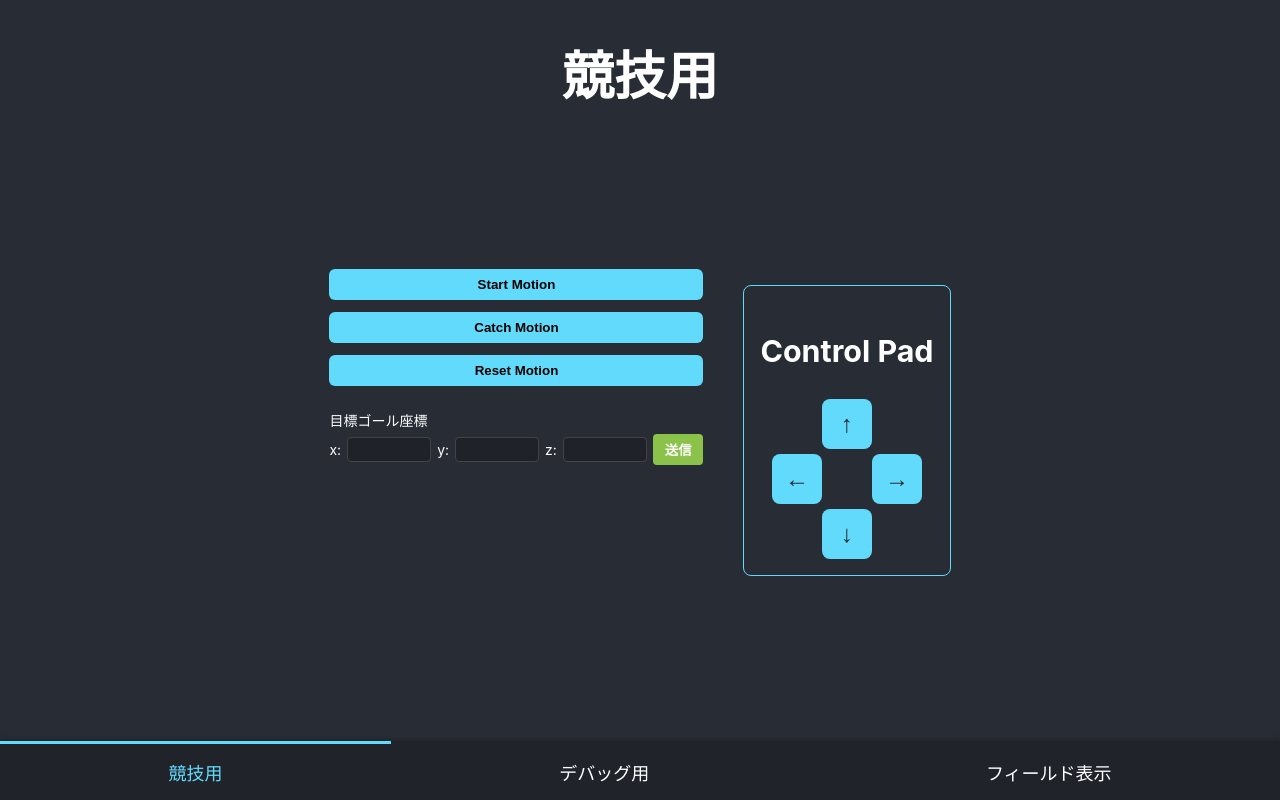
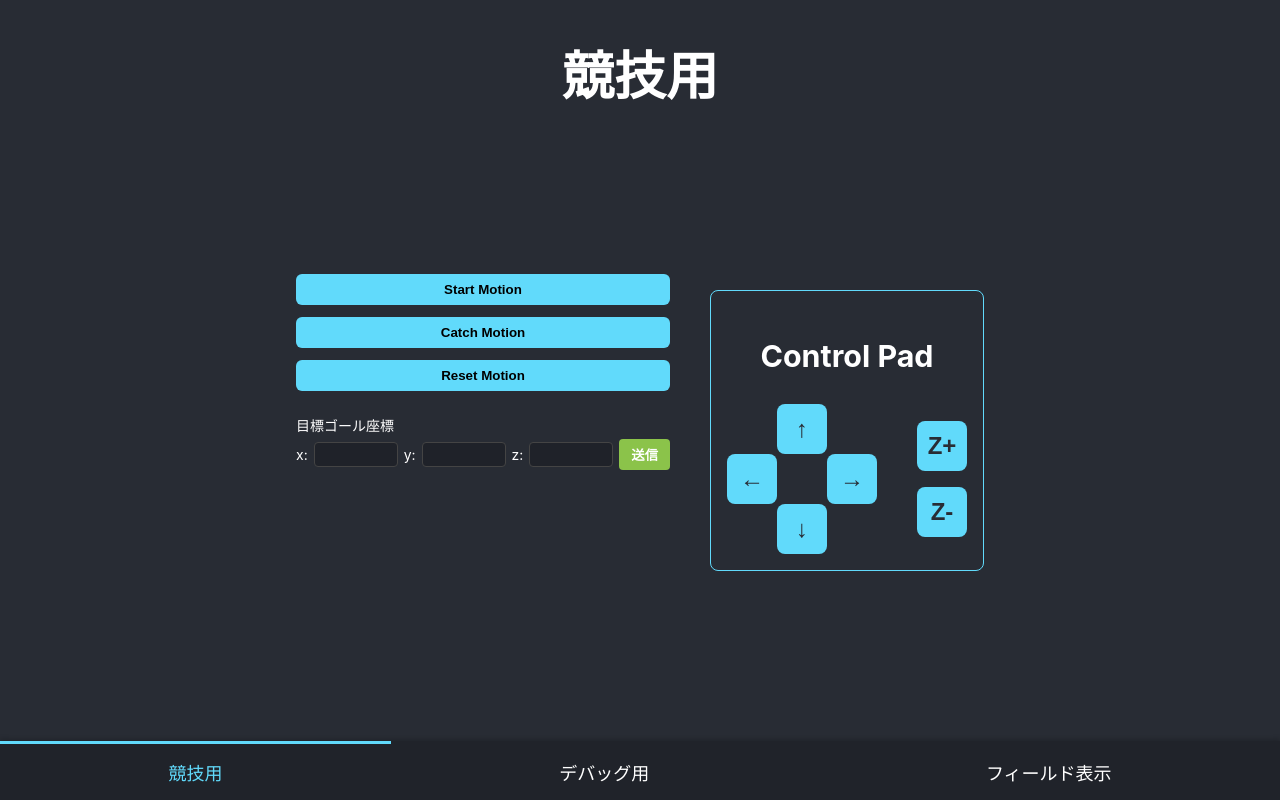
Before and after one commit to SameSameIndustry/catchrobo_app, a React (Create React App) app in the folder frontend/: page / in a window 1280 px wide. Built offline with nearby package versions, Linux system fonts and the light colour scheme.

Commit message:
レイアウトきれいにした

```diff
--- a/frontend/src/api/robotAPI.ts
+++ b/frontend/src/api/robotAPI.ts
@@ -43,7 +43,11 @@ export const sendDisplacement = async (displacement: Displacement): Promise<any>
       headers: {
         'Content-Type': 'application/json',
       },
-      body: JSON.stringify(displacement),
+      body: JSON.stringify({
+        dx: displacement.dx,
+        dy: displacement.dy,
+        dz: displacement.dz ?? 0, // dz を追加、未指定の場合は 0 を補完
+      }),
     });
 
     if (!response.ok) {
--- a/frontend/src/components/ControlPad.css
+++ b/frontend/src/components/ControlPad.css
@@ -13,9 +13,43 @@
   gap: 5px;
 }
 
+.control-pad-body {
+  display: flex;
+  align-items: center;
+  justify-content: center;
+  gap: 40px;
+}
+
 .middle-row {
   display: flex;
-  gap: 50px; /* 左右ボタンの間隔 */
+  align-items: center;
+  gap: 50px;
+}
+
+.vertical-buttons {
+  display: flex;
+  flex-direction: column;
+  gap: 8px;
+  margin-left: 10px;
+}
+
+/* 十字キー部分 */
+.dpad {
+  display: grid;
+  grid-template-areas:
+    ". up ."
+    "left . right"
+    ". down .";
+  grid-template-columns: 50px 50px 50px;
+  grid-template-rows: 50px 50px 50px;
+  place-items: center;
+}
+
+/* Z列 */
+.z-column {
+  display: flex;
+  flex-direction: column;
+  gap: 16px;
 }
 
 .control-button {
@@ -34,3 +68,24 @@
 .control-button:active {
   background-color: #3ca9c8;
 }
+
+.vertical-buttons .control-button {
+  width: 60px;
+}
+
+/* 余白調整 (必要なら) */
+.dpad .up {
+  grid-area: up;
+}
+
+.dpad .left {
+  grid-area: left;
+}
+
+.dpad .right {
+  grid-area: right;
+}
+
+.dpad .down {
+  grid-area: down;
+}
--- a/frontend/src/components/ControlPad.tsx
+++ b/frontend/src/components/ControlPad.tsx
@@ -2,79 +2,36 @@
 
 // frontend/src/components/ControlPad.tsx
 
-import React, { useRef } from 'react';
-import { Displacement } from '../types'; // <-- この行を追加！
+import React, { useRef, useEffect } from 'react';
 import { sendDisplacement } from '../api/robotAPI';
 import './ControlPad.css';
 
-// 1秒あたりに動く量（単位は任意）
-const MOVE_SPEED = 0.1; // units per second
+// 1 tick(100ms) あたりに送る変位量（任意単位）
+const STEP_PER_TICK = 0.01; // 調整可能
+const Z_STEP_PER_TICK = 0.01; // Z方向
 
 const ControlPad = () => {
-  // 再レンダリングを発生させずに値を保持するためにuseRefを使用
-  const pressStartTime = useRef<number | null>(null);
-
-  // マウスボタンが押された時の処理
-  const handlePressStart = () => {
-    pressStartTime.current = Date.now();
-  };
-
-  // マウスボタンが離された時の処理
-  const handlePressEnd = (dx: number, dy: number) => {
-    if (pressStartTime.current === null) return;
-
-    const pressDuration = (Date.now() - pressStartTime.current) / 1000; // 秒単位
-
-    // 移動量 = 速度 x 時間
-    const displacement: Displacement = {
-      dx: dx * MOVE_SPEED * pressDuration,
-      dy: dy * MOVE_SPEED * pressDuration,
-    };
-
-    console.log(`Moved for ${pressDuration.toFixed(2)}s. Displacement: (${displacement.dx.toFixed(3)}, ${displacement.dy.toFixed(3)})`);
-
-    // API関数を呼び出して変位量を送信
-    sendDisplacement(displacement)
-      .then(response => console.log('Server response:', response))
-      .catch(error => console.error('Error sending displacement:', error));
-
-    pressStartTime.current = null;
-  };
+  const intervalRef = useRef<number | null>(null);
+  const directionRef = useRef<{dx:number;dy:number;dz:number}>({dx:0,dy:0,dz:0});
+  const stop = () => { if (intervalRef.current !== null) { clearInterval(intervalRef.current); intervalRef.current = null; } directionRef.current = {dx:0,dy:0,dz:0}; };
+  const start = (dx:number, dy:number, dz:number=0) => { if (intervalRef.current) return; directionRef.current = {dx,dy,dz}; tick(); intervalRef.current = window.setInterval(tick, 100); };
+  const tick = () => { const {dx,dy,dz} = directionRef.current; if (dx === 0 && dy === 0 && dz === 0) return; sendDisplacement({ dx: dx * STEP_PER_TICK, dy: dy * STEP_PER_TICK, dz: dz * Z_STEP_PER_TICK }).catch(err => console.error('displacement send failed', err)); };
+  useEffect(() => () => stop(), []);
 
   return (
     <div className="control-pad-container">
       <h3>Control Pad</h3>
-      <div className="control-pad">
-        <button
-          className="control-button up"
-          onMouseDown={handlePressStart}
-          onMouseUp={() => handlePressEnd(0, -1)}
-        >
-          ↑
-        </button>
-        <div className="middle-row">
-          <button
-            className="control-button left"
-            onMouseDown={handlePressStart}
-            onMouseUp={() => handlePressEnd(-1, 0)}
-          >
-            ←
-          </button>
-          <button
-            className="control-button right"
-            onMouseDown={handlePressStart}
-            onMouseUp={() => handlePressEnd(1, 0)}
-          >
-            →
-          </button>
+      <div className="control-pad-body">
+        <div className="dpad">
+          <button className="control-button up"    onMouseDown={() => start(0,-1)} onMouseUp={stop} onMouseLeave={stop} onTouchStart={(e)=>{e.preventDefault(); start(0,-1);}} onTouchEnd={stop} style={{gridArea:'up'}}>↑</button>
+          <button className="control-button left"  onMouseDown={() => start(-1,0)} onMouseUp={stop} onMouseLeave={stop} onTouchStart={(e)=>{e.preventDefault(); start(-1,0);}} onTouchEnd={stop} style={{gridArea:'left'}}>←</button>
+          <button className="control-button right" onMouseDown={() => start(1,0)}  onMouseUp={stop} onMouseLeave={stop} onTouchStart={(e)=>{e.preventDefault(); start(1,0);}}  onTouchEnd={stop} style={{gridArea:'right'}}>→</button>
+          <button className="control-button down"  onMouseDown={() => start(0,1)}  onMouseUp={stop} onMouseLeave={stop} onTouchStart={(e)=>{e.preventDefault(); start(0,1);}}  onTouchEnd={stop} style={{gridArea:'down'}}>↓</button>
         </div>
-        <button
-          className="control-button down"
-          onMouseDown={handlePressStart}
-          onMouseUp={() => handlePressEnd(0, 1)}
-        >
-          ↓
-        </button>
+        <div className="z-column">
+          <button className="control-button z-up"   onMouseDown={() => start(0,0,1)}  onMouseUp={stop} onMouseLeave={stop} onTouchStart={(e)=>{e.preventDefault(); start(0,0,1);}}  onTouchEnd={stop}>Z+</button>
+          <button className="control-button z-down" onMouseDown={() => start(0,0,-1)} onMouseUp={stop} onMouseLeave={stop} onTouchStart={(e)=>{e.preventDefault(); start(0,0,-1);}} onTouchEnd={stop}>Z-</button>
+        </div>
       </div>
     </div>
   );
--- a/frontend/src/types/index.ts
+++ b/frontend/src/types/index.ts
@@ -17,6 +17,7 @@ export interface Position {
 export interface Displacement {
   dx: number; // x方向の移動量
   dy: number; // y方向の移動量
+  dz: number; // z方向の移動量 追加
 }
 
 /**
```
Also changed, not shown: 2 other files (tests, documents, lock files or other folders).
